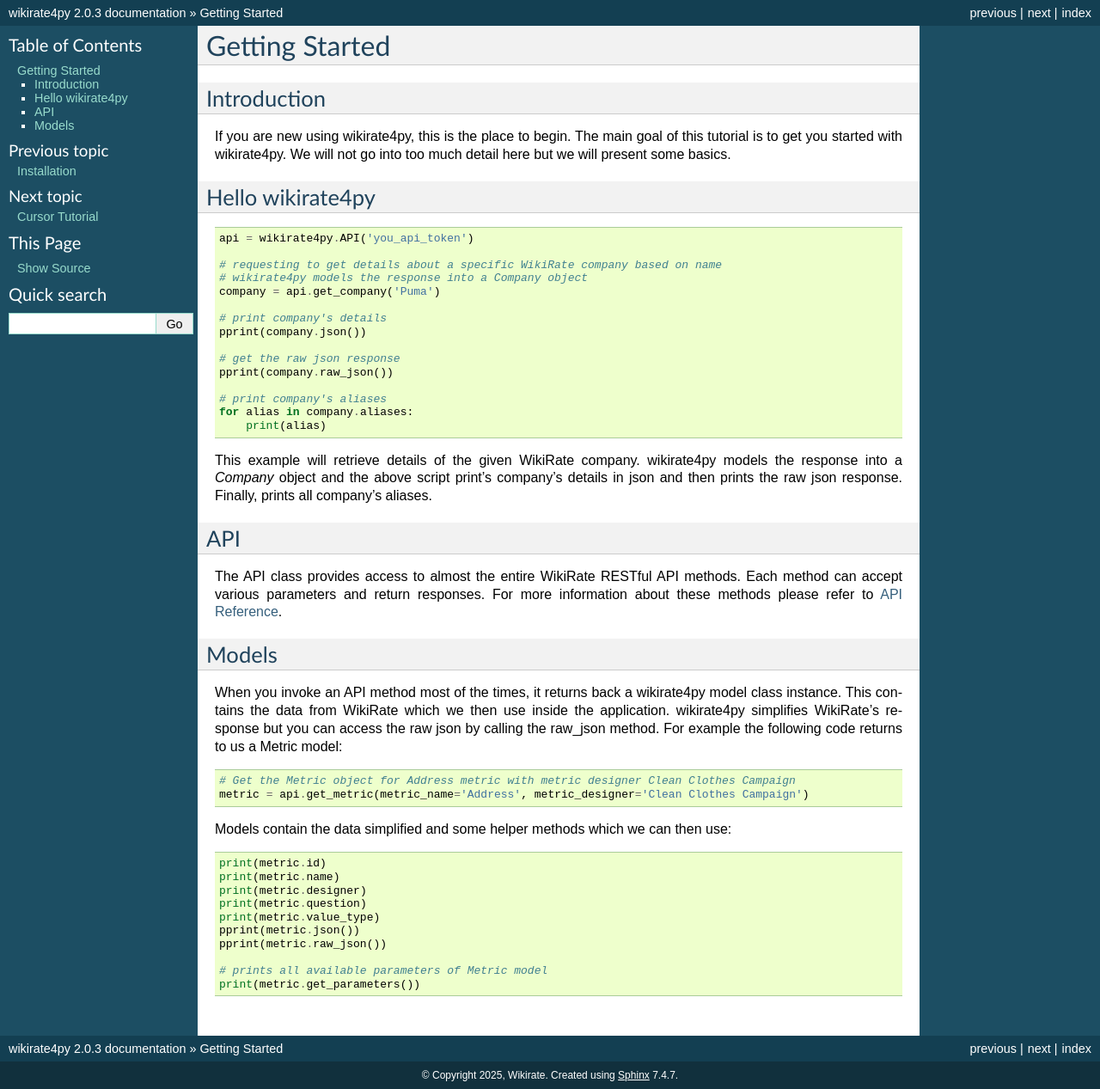
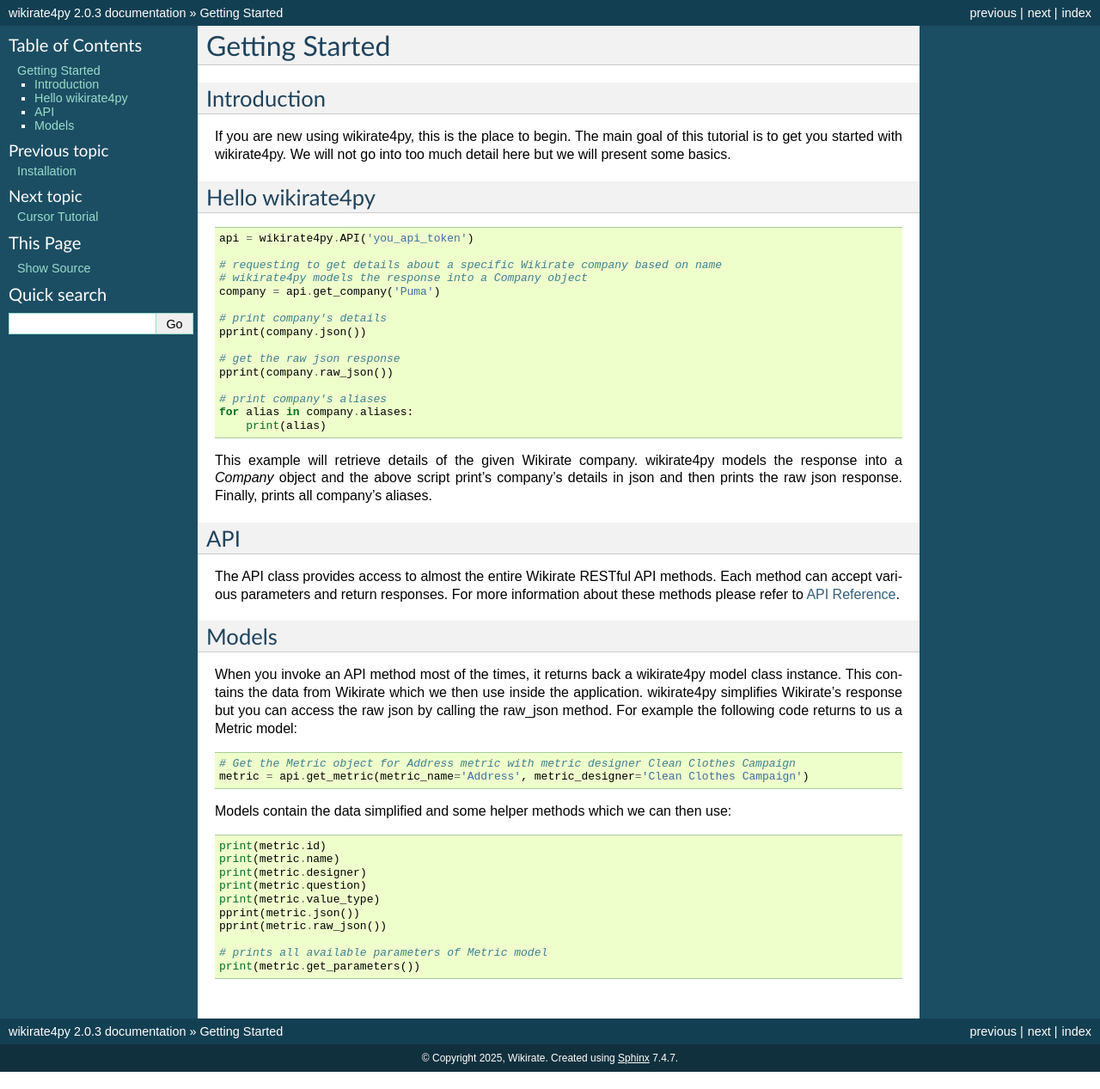
Before and after one commit to wikirate/wikirate4py, a Sphinx documentation site: the page built from docs/source/getting_started.rst, in a window 1280 px wide. Shown: the whole page at 86% size. Built offline with Sphinx 7.4.7, drawn with Linux system fonts in a browser that asks for light colours.

```diff
--- a/docs/source/contributing.rst
+++ b/docs/source/contributing.rst
@@ -17,13 +17,13 @@ If you are reporting a bug, please include:
 Fix Bugs
 ~~~~~~~~
 
-Look through the GitHub issues for bugs. Anything tagged with "bug" is open to be implemented by the WikiRate team but
+Look through the GitHub issues for bugs. Anything tagged with "bug" is open to be implemented by the Wikirate team but
 also to the community.
 
 Implement Features
 ~~~~~~~~~~~~~~~~~~
 
-Look through the GitHub issues for features. Anything tagged with "feature" is open be implemented by the WikiRate team
+Look through the GitHub issues for features. Anything tagged with "feature" is open be implemented by the Wikirate team
 but also to the community.
 
 Write Documentation
--- a/docs/source/cursor.rst
+++ b/docs/source/cursor.rst
@@ -7,7 +7,7 @@ This tutorial describes details on pagination with Cursor objects
 Introduction
 ------------
 
-We use pagination a lot in WikiRate API development. Iterating through companies, metrics, answers, relationship answers,
+We use pagination a lot in Wikirate API development. Iterating through companies, metrics, answers, relationship answers,
 sources, topics, projects etc. In order to perform pagination, we must supply an offset and a limit parameters with each
 of our requests. This requires a lot of boiler plate code just to manage the pagination loop. To facilitate iteration and
 require less code, wikirate4py provides the `Cursor` object.
@@ -63,7 +63,7 @@ into the Cursor constructor method as demonstrated below:
 Limits
 ------
 
-By default, WikiRate allows 20 items per page, however users can request from WikiRate's API to return more items in one
+By default, Wikirate allows 20 items per page, however users can request from Wikirate's API to return more items in one
 go. If you would like to request more items in one go using the Cursor then you need to define an additional parameter
 called per_page.
 
--- a/docs/source/getting_started.rst
+++ b/docs/source/getting_started.rst
@@ -16,7 +16,7 @@ Hello wikirate4py
 
     api = wikirate4py.API('you_api_token')
 
-    # requesting to get details about a specific WikiRate company based on name
+    # requesting to get details about a specific Wikirate company based on name
     # wikirate4py models the response into a Company object
     company = api.get_company('Puma')
 
@@ -30,21 +30,21 @@ Hello wikirate4py
     for alias in company.aliases:
         print(alias)
 
-This example will retrieve details of the given WikiRate company. wikirate4py models the response into a `Company` object
+This example will retrieve details of the given Wikirate company. wikirate4py models the response into a `Company` object
 and the above script print's company's details in json and then prints the raw json response. Finally, prints all company's
 aliases.
 
 API
 ---
 
-The API class provides access to almost the entire WikiRate RESTful API methods. Each method can accept various parameters
+The API class provides access to almost the entire Wikirate RESTful API methods. Each method can accept various parameters
 and return responses. For more information about these methods please refer to :ref:`API Reference <api_reference>`.
 
 Models
 ------
 
 When you invoke an API method most of the times, it returns back a wikirate4py model class instance. This contains the
-data from WikiRate which we then use inside the application. wikirate4py simplifies WikiRate's response but you can
+data from Wikirate which we then use inside the application. wikirate4py simplifies Wikirate's response but you can
 access the raw json by calling the raw_json method. For example the following code returns to us a Metric model:
 
 .. code-block:: python
```
Also changed, not shown: 1 other file.
